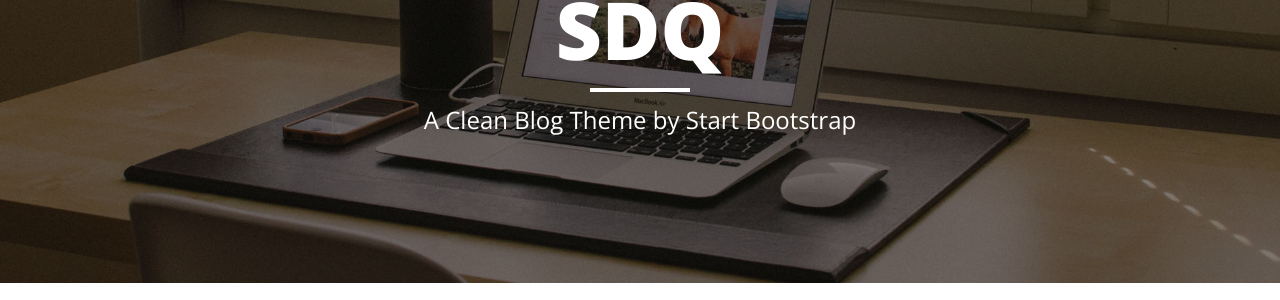
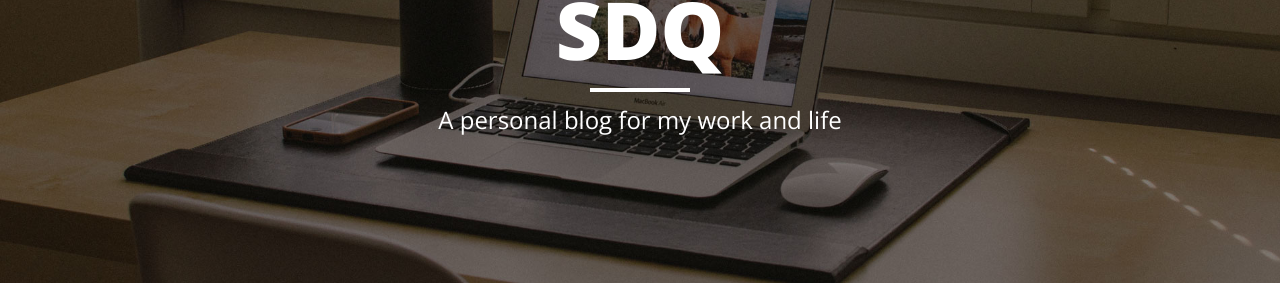
Before and after one commit to TabNab/sdq.github.io, a Jekyll site: the page built from index.html, in a window 1280 px wide. Shown: the part 165-465 px from the top of the page. Built offline with Jekyll 4.4.1, drawn with Linux system fonts in a browser that asks for light colours; nearby versions of some CDN libraries; the list of posts is cut into pages by our own code.

Commit message:
edit my blog

```diff
--- a/index.html
+++ b/index.html
@@ -1,6 +1,6 @@
 ---
 layout: page
-description: "A Clean Blog Theme by Start Bootstrap"
+description: "A personal blog for my work and life"
 ---
 
 {% for post in paginator.posts %}
```
